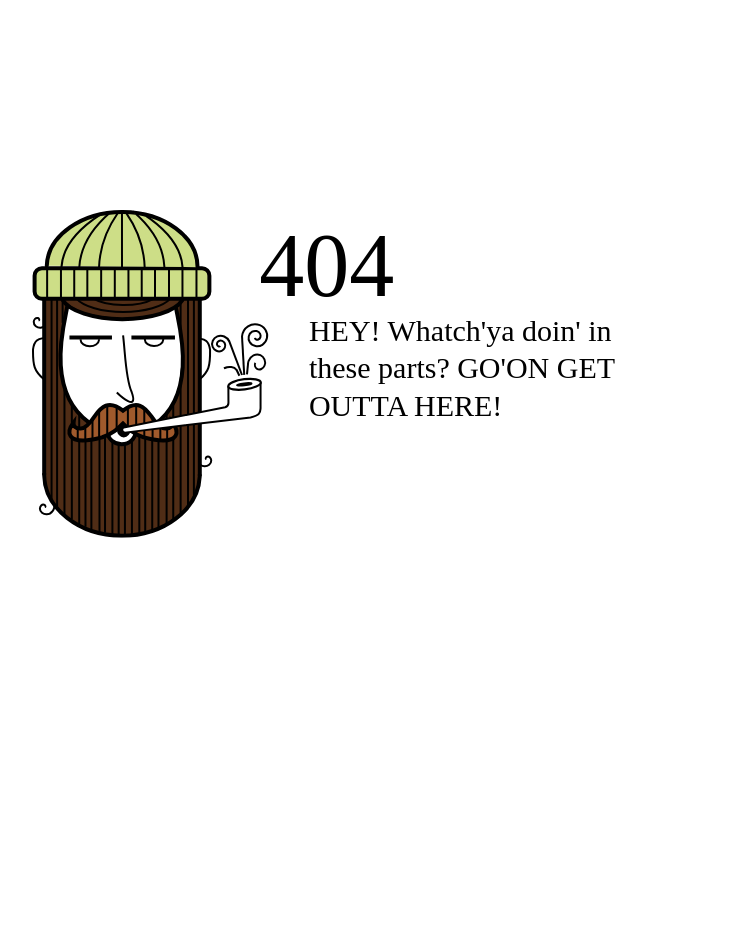
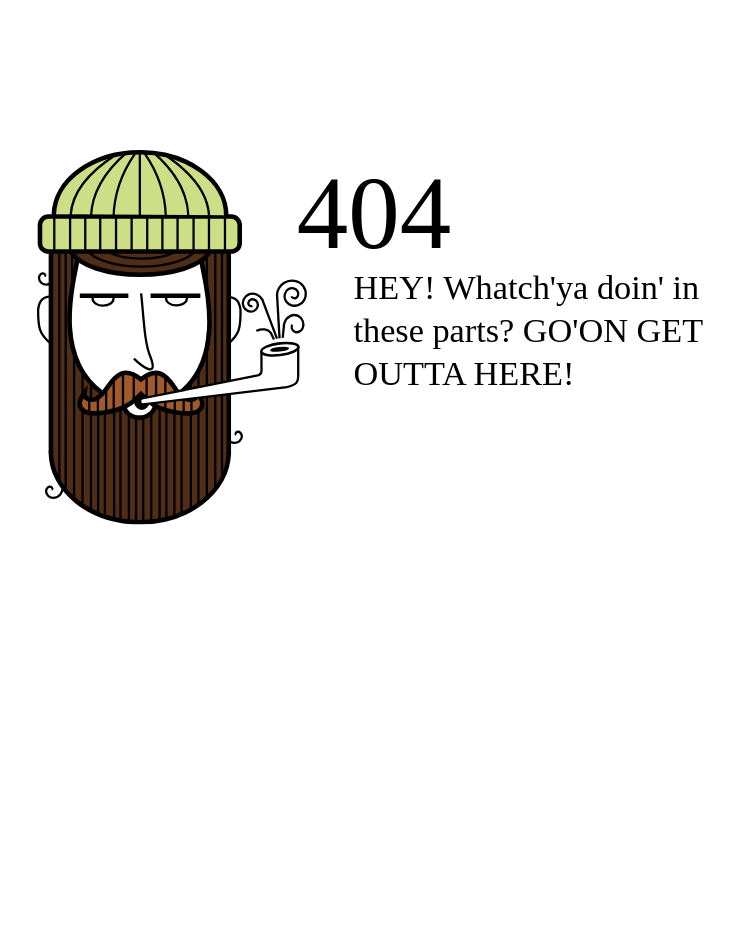
Before and after one commit to AustralianSynchrotron/melog, a Flask app: template melog/templates/404.html in a window 1280 px wide; the page is wider, and only the part inside the window is pictured. Shown: the top 949 px of that part, without its empty margins (323-1057 px from the left). After the commit the page ends 525 px from the top of that part, so only its background shows below. Run offline with Flask 2, Linux system fonts and the light colour scheme; the template is opened without the code that fills it, so the values that code supplies are empty.

Commit message:
tweaked 404 layout

```diff
--- a/melog/templates/404.html
+++ b/melog/templates/404.html
@@ -2,9 +2,9 @@
 <html>
 
 <head>
-  <meta charset="UTF-8">
-  <title>You've ripped a hole in the fabric of the internet</title>
-
+    <meta charset="UTF-8">
+    <title>You've ripped a hole in the fabric of the internet</title>
+    <link rel="stylesheet" href="/static/themes/synchro-blue.css" type="text/css" />
     <script src="/static/js/snap.svg-min.js"></script>
 </head>
 
@@ -13,7 +13,7 @@
 <!-- <img src="/static/images/tron-art-01.jpg" alt="Page Not Found (404)." style="position: absolute; left: 50%; top: 50%; margin-left: -285px; margin-top: -190px;"> -->
 
 <div>
-    <svg id="svg-404" width="100%" height="2000px" style="position: absolute; left: 50%; top: 50%; margin-left: -285px; margin-top: -190px;"></svg>
+    <svg id="svg-404" width="800px" viewBox="0 0 700 700" preserveAspectRatio="xMidyMid meet" style="position: absolute; left: 50%; top: 50%; margin-left: -280px; margin-top: -250px;"></svg>
 </div>
 <script>
     var paper = Snap("#svg-404");
```
